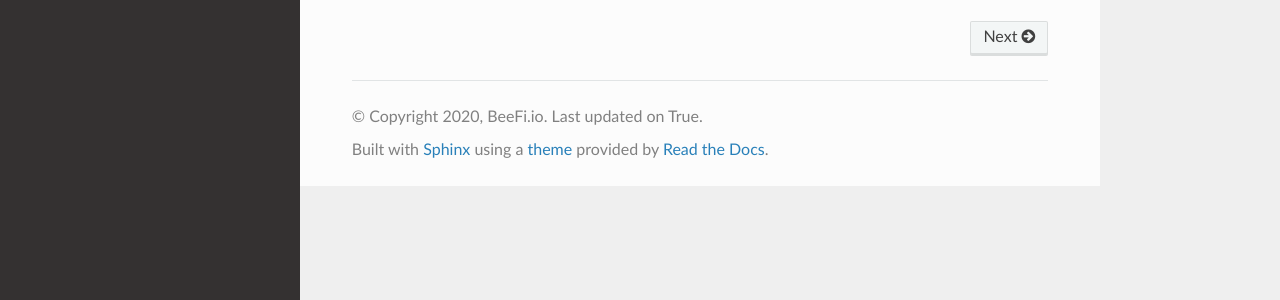
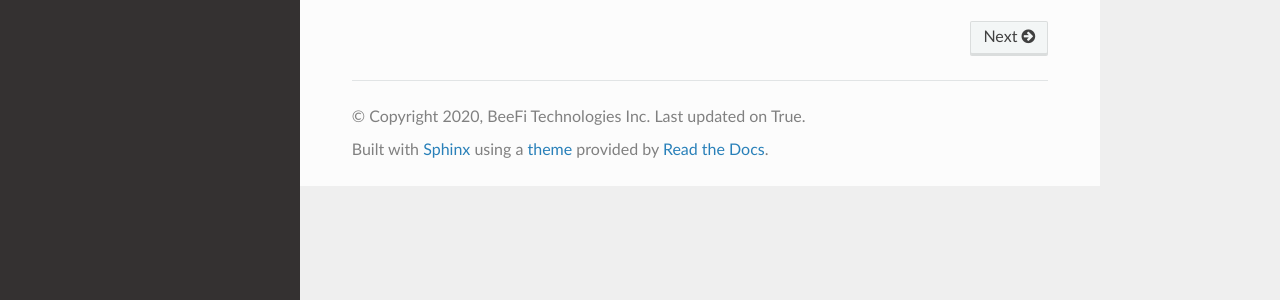
Before and after one commit to HaiTrieuNg/TestReadTheDocs, a Sphinx documentation site: the page built from source/index.rst, in a window 1280 px wide. Shown: the part 572-872 px from the top of the page. Built offline with Sphinx 7.4.7 and the Read the Docs theme 2.0.0, drawn with Linux system fonts in a browser that asks for light colours.

Commit message:
Update conf.py

```diff
--- a/source/conf.py
+++ b/source/conf.py
@@ -18,8 +18,8 @@
 # -- Project information -----------------------------------------------------
 
 project = 'Test'
-copyright = '2020, BeeFi.io'
-author = 'BeeFi'
+copyright = '2020, BeeFi Technologies Inc'
+author = 'BeeFi Technologies Inc'
 
 # The full version, including alpha/beta/rc tags
 release = '0.0.1'
```
